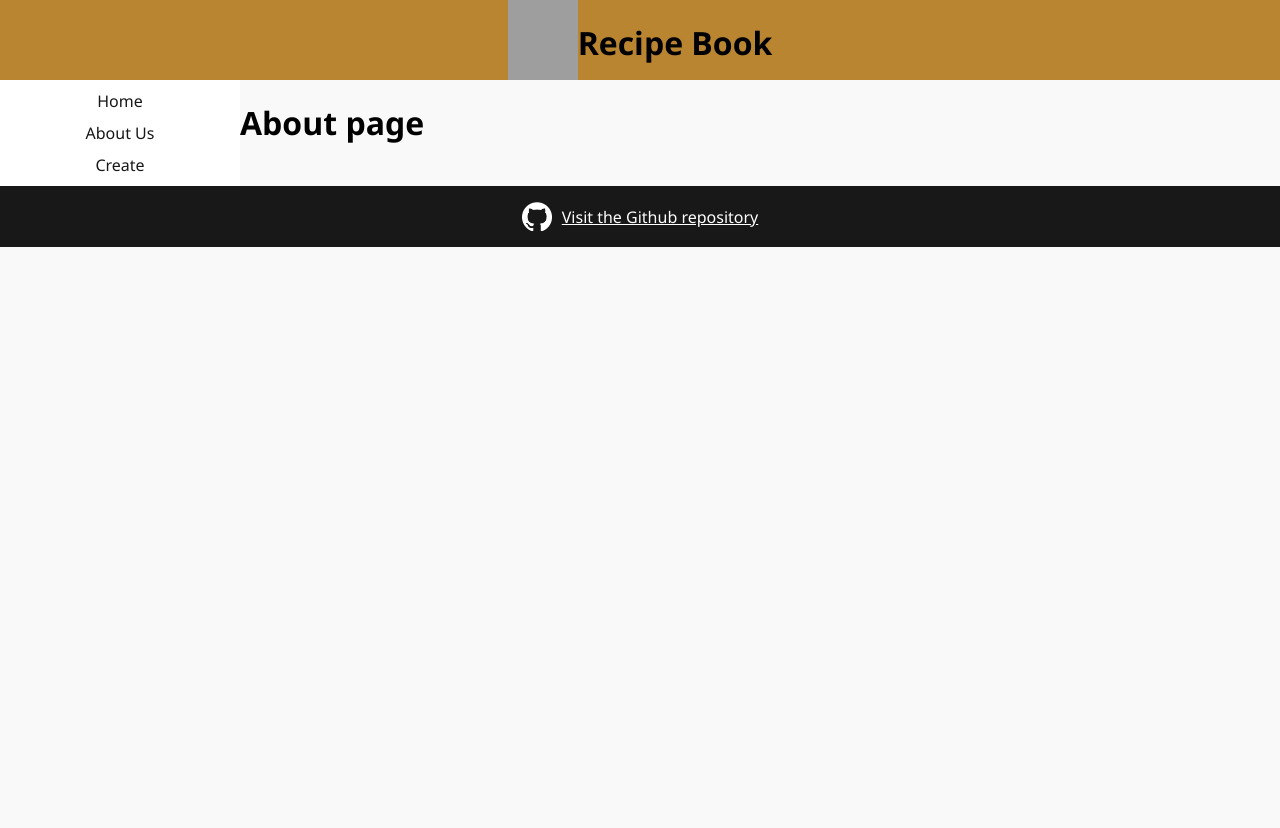
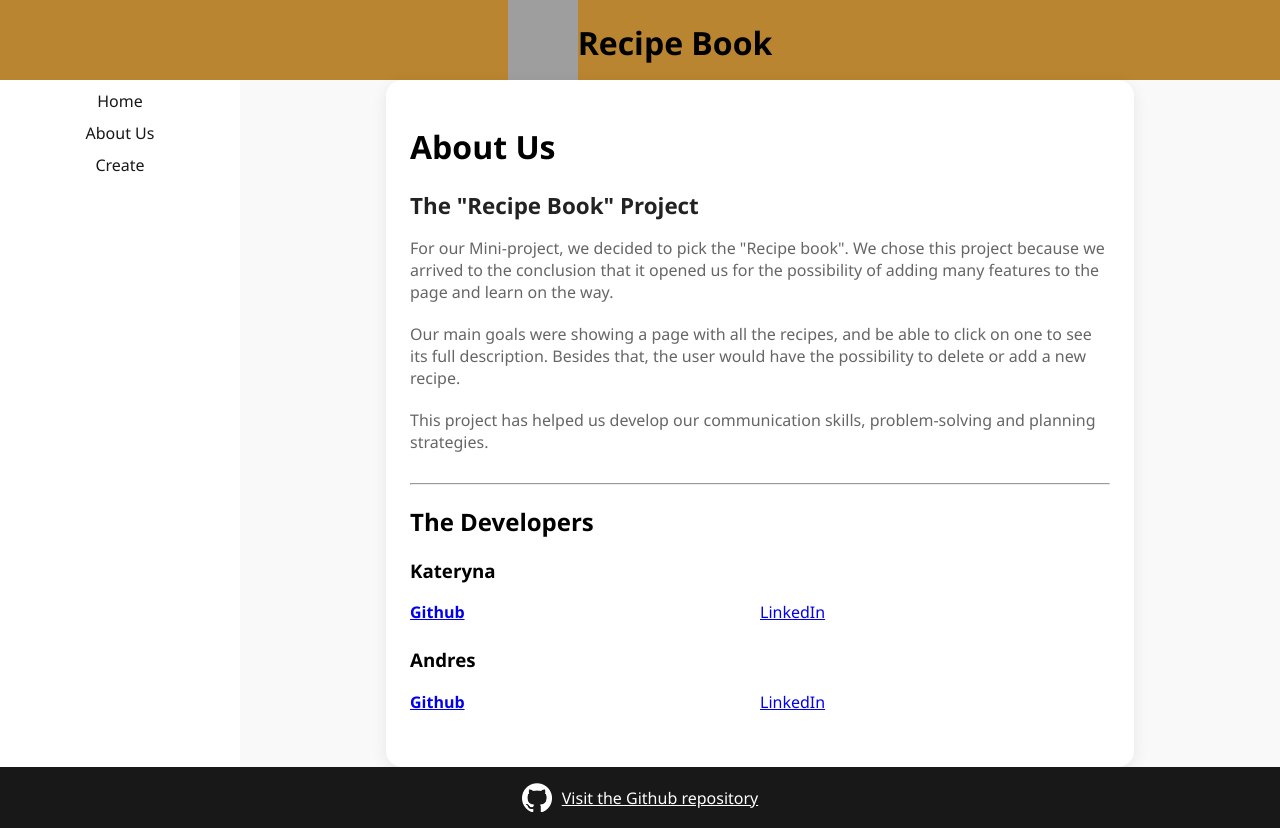
Before and after one commit to KaterynaSoloviova/recipe-book-app, a React (Vite) app in the folder recipe-book-app/: page /about in a window 1280 px wide. Before the commit the page ends 800 px from the top, so only its background shows below. Built offline with nearby package versions, Linux system fonts and the light colour scheme; grey boxes are pictures that could not be loaded.

Commit message:
feat: add basic information to About.jsx

```diff
--- a/recipe-book-app/src/pages/About.jsx
+++ b/recipe-book-app/src/pages/About.jsx
@@ -1,5 +1,59 @@
+import { Link } from "react-router-dom";
 function About() {
-  return <h1>About page</h1>;
+  return (
+    <div className="recipe-overview">
+      <h1>About Us</h1>
+      <div className="section">
+        <h2 className="section-title">The "Recipe Book" Project</h2>
+        <p className="recipe-description">
+          For our Mini-project, we decided to pick the "Recipe book". We chose
+          this project because we arrived to the conclusion that it opened us
+          for the possibility of adding many features to the page and learn on
+          the way.
+        </p>
+        <p className="recipe-description">
+          Our main goals were showing a page with all the recipes, and be able
+          to click on one to see its full description. Besides that, the user
+          would have the possibility to delete or add a new recipe.
+        </p>
+        <p className="recipe-description">
+          This project has helped us develop our communication skills,
+          problem-solving and planning strategies.
+        </p>
+      </div>
+      <hr />
+      <div className="section">
+        <h2>The Developers</h2>
+        <h3>Kateryna</h3>
+        <div className="overview-grid">
+          <div className="key">
+            <a href="https://github.com/KaterynaSoloviova" target="_blank">
+              Github
+            </a>
+          </div>
+          <div className="value">
+            <a href="#">LinkedIn</a>
+          </div>
+        </div>
+        <h3>Andres</h3>
+        <div className="overview-grid">
+          <div className="key">
+            <a href="https://github.com/Navitat" target="_blank">
+              Github
+            </a>
+          </div>
+          <div className="value">
+            <a
+              href="https://www.linkedin.com/in/andres-felipe-londo%C3%B1o-martinez-a14515203/"
+              target="_blank"
+            >
+              LinkedIn
+            </a>
+          </div>
+        </div>
+      </div>
+    </div>
+  );
 }
 
 export default About;
```
